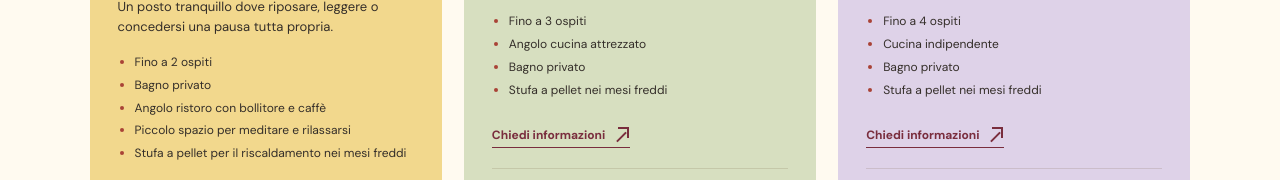
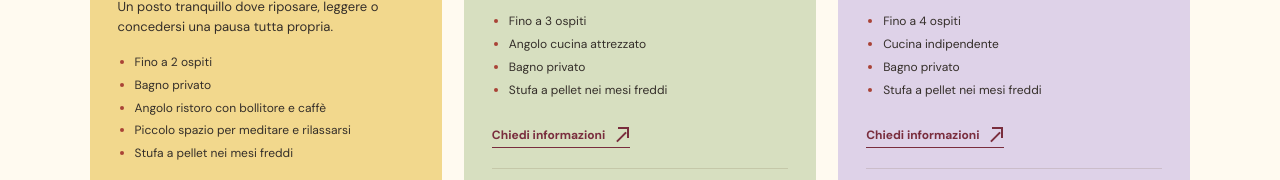
Before and after one commit to IlGirasoleRosso/cascina-il-girasole-rosso, a plain HTML site: page index.html in a window 1280 px wide. Shown: the part 2012-2192 px from the top of the page. Drawn offline with Linux system fonts and the light colour scheme.

Commit message:
Uniforma la dicitura della stufa a pellet tra gli alloggi

```diff
--- a/index.html
+++ b/index.html
@@ -57,7 +57,7 @@
         <article class="stay-card card-sun">
           <div class="stay-photo"><img src="images/camera-del-sole.webp" alt="Camera del Sole, camera con parete in mattoni e letto" loading="lazy"></div>
           <div class="stay-content"><p class="stay-tag">Il piccolo rifugio luminoso</p><h3>La Camera<br><em>del Sole</em></h3><p>Una stanza indipendente, raccolta e accogliente. Un posto tranquillo dove riposare, leggere o concedersi una pausa tutta propria.</p><ul><li>Fino a 2 ospiti</li><li>Bagno privato</li><li>Angolo ristoro con bollitore e caffè</li><li>Piccolo spazio per meditare e rilassarsi</li>
-<li>Stufa a pellet per il riscaldamento nei mesi freddi</li></ul><a class="text-link" href="#contatti">Chiedi informazioni <span class="arrow-icon" aria-hidden="true"></span></a><div class="stay-thumbs"><img src="images/camera-del-sole-dettaglio.webp" alt="Dettaglio della Camera del Sole" loading="lazy"><img src="images/angolo-rinfresco.webp" alt="Angolo ristoro" loading="lazy"><img src="images/bagno-camera-del-sole.webp" alt="Bagno privato" loading="lazy"></div></div>
+<li>Stufa a pellet nei mesi freddi</li></ul><a class="text-link" href="#contatti">Chiedi informazioni <span class="arrow-icon" aria-hidden="true"></span></a><div class="stay-thumbs"><img src="images/camera-del-sole-dettaglio.webp" alt="Dettaglio della Camera del Sole" loading="lazy"><img src="images/angolo-rinfresco.webp" alt="Angolo ristoro" loading="lazy"><img src="images/bagno-camera-del-sole.webp" alt="Bagno privato" loading="lazy"></div></div>
         </article>
         <article class="stay-card card-olive">
           <div class="stay-photo"><img src="images/il-nido-camera.webp" alt="Il Nido, ambiente della camera" loading="lazy"></div>
```
